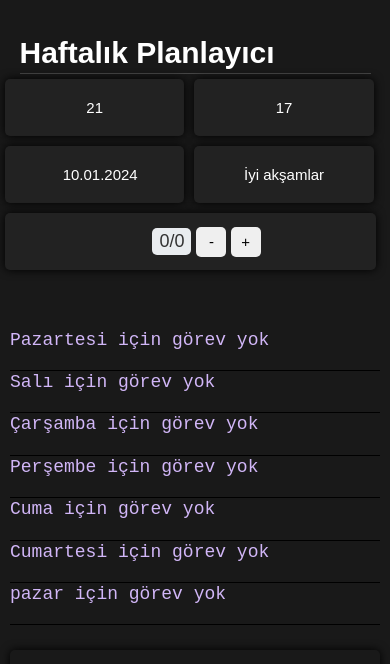
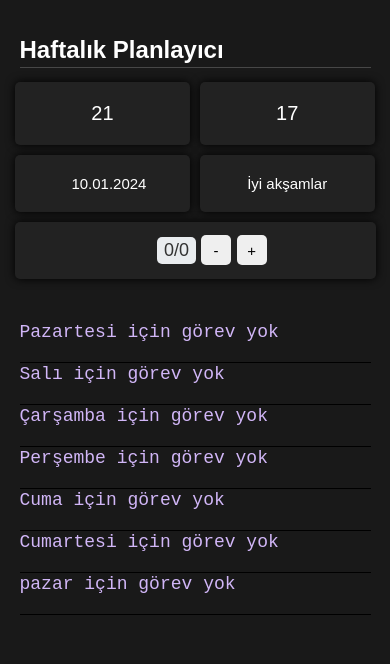
Before and after one commit to voidfearxy/il, a plain HTML site: page index.html in a window 390 px wide. Drawn offline with Linux system fonts and the light colour scheme.

Commit message:
Update style.css

```diff
--- a/style.css
+++ b/style.css
@@ -1,4 +1,3 @@
-
     * {
         margin: 0;
         padding: 0;
@@ -28,6 +27,8 @@
     }
 
     .time {
+        padding-top: 2%;
+
     display: flex;
     justify-content: space-between; /* İçerikleri yatay olarak hizala ve aralarında boşluk bırak */
     flex-wrap: wrap; /* Gerekirse içerikleri alt alta sırala */
@@ -56,6 +57,8 @@
         flex-wrap: wrap;
         width: 20%;
         height: 1px;
+        padding: 20px 0 0 20px;
+
     }
 
     #digital-clock #date {
@@ -65,6 +68,7 @@
     }
 
     .gorevler {
+        padding-top: 5%;
         padding-left: 5%;
         width: 50%;
         font-size: 15px;
@@ -123,6 +127,9 @@
         box-shadow: 0 0 10px 0 #000;
         border-radius: 5px;
         width: 100%;
+        margin-top: 10%; /* Üstten boşluk */
+
+
     }
 
 
@@ -163,7 +170,7 @@
         color: white;
         border-radius: 5px;
         padding: 10px;
-        min-width: 97.5%; /* Genişlik %100 olarak ayarlanıyor */
+        min-width: 96%; /* Genişlik %100 olarak ayarlanıyor */
         text-align: center;
         font-size: 15px;
         max-height: 100px;
@@ -212,8 +219,14 @@
     @media screen and (max-width: 1030px) {
         .gorevler {
             width: 70%;
+            padding: 10px 5% 0 5%;
+            margin: 0 auto;
+
         }
-
+        #digital-clock{
+            padding: 1px 0 0 10px;
+            margin: 0 auto;
+        }
 
         .not {
             padding-top: 5%;
@@ -229,8 +242,8 @@
 
 
 @media screen and (max-width: 900px) {
-    .kitap-okuma-takibi, .asistan, #digital-clock, #calendar, #hour, #minute {
-        font-size: 15px;
+    .kitap-okuma-takibi, .asistan, #digital-clock, #calendar, #hour, #minute, .asistan {
+        font-size: 20px;
     }
     #digital-clock{
         min-width: 100%;
@@ -245,16 +258,33 @@
         min-width: 48%;
     }
 
+
     .flip{
         flex: none; /* Esneklik ayarı */
 
     }
     .gorevler{
-        margin-top: 35%;
+        margin-top: 25%;
         min-width: 100%;
     }
     .kitap-okuma-takibi{
+        min-width: 97%;
+    }
 
+}
+
+@media screen and (max-width: 830px) {
+
+    .gorevler{
+        margin-top: 27%;
+    }
+
+}
+
+@media screen and (max-width: 770px) {
+
+    .gorevler{
+        margin-top: 30%;
     }
 
 }
@@ -263,7 +293,14 @@
 @media screen and (max-width: 690px) {
 
     .gorevler{
-        margin-top: 40%;
+        margin-top: 33%;
+    }
+
+}
+@media screen and (max-width: 630px) {
+
+    .gorevler{
+        margin-top: 36%;
     }
 
 }
@@ -271,7 +308,7 @@
 @media screen and (max-width: 590px) {
 
     .gorevler{
-        margin-top: 50%;
+        margin-top: 40%;
     }
 
     .time{
@@ -288,13 +325,35 @@
     .kitap-okuma-takibi{
         min-width: 96%;
     }
+    .head{
+        font-size: 14px;
+    }
 
+}
+
+@media screen and (max-width: 535px) {
+
+    .gorevler{
+        margin-top: 43%;
+    }
+
+    #calendar, .asistan{
+        font-size: 15px;
+    }
+
+}
+
+@media screen and (max-width: 490px) {
+
+    .gorevler{
+        margin-top: 48%;
+    }
 }
 
 @media screen and (max-width: 430px) {
 
     .gorevler{
-        margin-top: 65%;
+        margin-top: 60%;
     }
 
     .time{
@@ -315,4 +374,23 @@
         width: 100%;
     }
 
+    .head{
+        font-size: 12px;
+    }
 }
+
+@media screen and (max-width: 385px) {
+
+    .gorevler{
+        margin-top: 60%;
+    }
+
+}
+
+@media screen and (max-width: 340px) {
+
+    .gorevler{
+        margin-top: 70%;
+    }
+
+}
```
